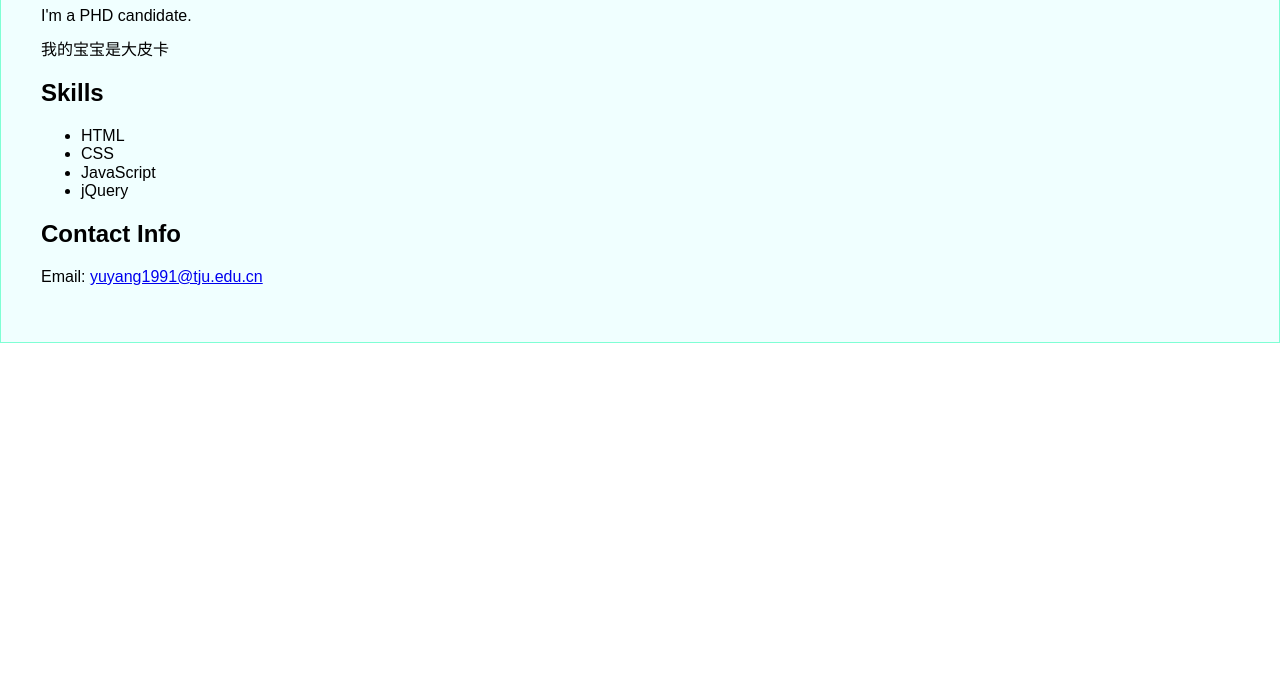
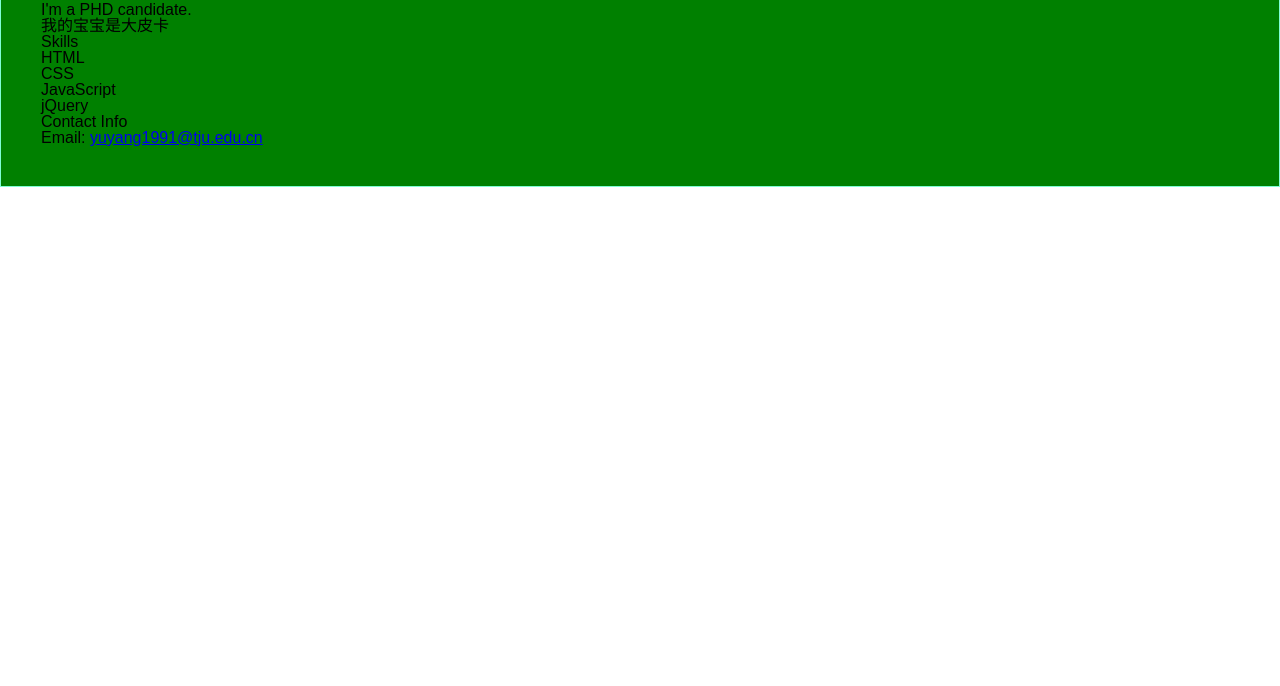
Before and after one commit to tjuyy/tjuyy.github.io, a plain HTML site: page index.html in a window 1280 px wide. Shown: the part 114-800 px from the top of the page. Drawn offline with Linux system fonts and the light colour scheme.

Commit message:
add hover attribute bgcolor and add reset.css
add Meyer reset http://meyerweb.com/eric/tools/css/reset/    v2.0 |
20110126

```diff
--- a/index.html
+++ b/index.html
@@ -4,6 +4,7 @@
 <head>
     <meta charset="utf-8">
     <title>About me</title>
+    <link rel="stylesheet" type="text/css" href="reset.css">
     <link rel="stylesheet" type="text/css" href="normalize.css">
     <link rel="stylesheet" type="text/css" href="main.css">
 </head>
--- a/main.css
+++ b/main.css
@@ -3,3 +3,7 @@ div {
     border: 1px solid aquamarine;
     padding: 40px
 }
+
+div:hover {
+    background-color: green;
+}
--- /dev/null
+++ b/reset.css
@@ -0,0 +1,48 @@
+/* http://meyerweb.com/eric/tools/css/reset/
+   v2.0 | 20110126
+   License: none (public domain)
+*/
+
+html, body, div, span, applet, object, iframe,
+h1, h2, h3, h4, h5, h6, p, blockquote, pre,
+a, abbr, acronym, address, big, cite, code,
+del, dfn, em, img, ins, kbd, q, s, samp,
+small, strike, strong, sub, sup, tt, var,
+b, u, i, center,
+dl, dt, dd, ol, ul, li,
+fieldset, form, label, legend,
+table, caption, tbody, tfoot, thead, tr, th, td,
+article, aside, canvas, details, embed,
+figure, figcaption, footer, header, hgroup,
+menu, nav, output, ruby, section, summary,
+time, mark, audio, video {
+	margin: 0;
+	padding: 0;
+	border: 0;
+	font-size: 100%;
+	font: inherit;
+	vertical-align: baseline;
+}
+/* HTML5 display-role reset for older browsers */
+article, aside, details, figcaption, figure,
+footer, header, hgroup, menu, nav, section {
+	display: block;
+}
+body {
+	line-height: 1;
+}
+ol, ul {
+	list-style: none;
+}
+blockquote, q {
+	quotes: none;
+}
+blockquote:before, blockquote:after,
+q:before, q:after {
+	content: '';
+	content: none;
+}
+table {
+	border-collapse: collapse;
+	border-spacing: 0;
+}
```
